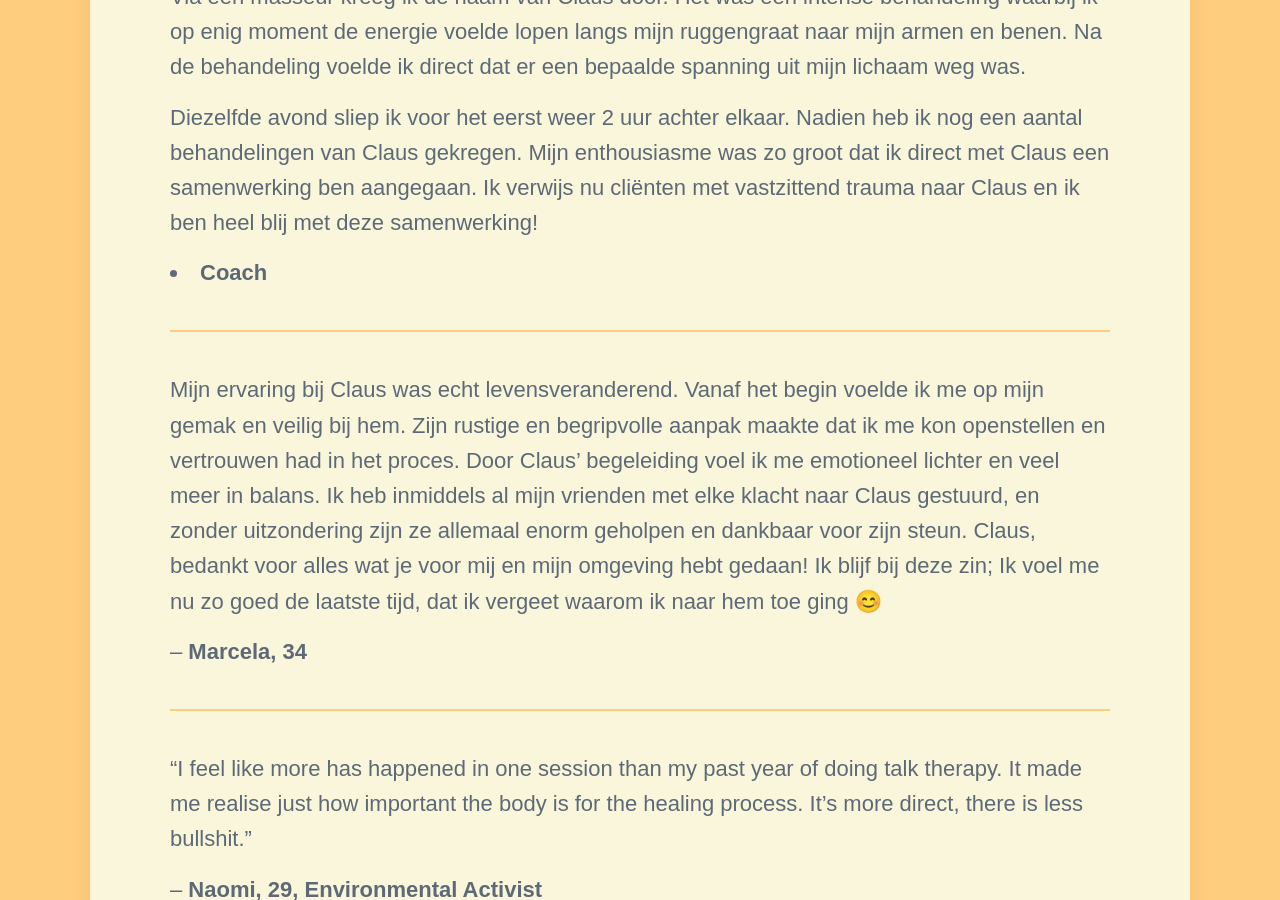
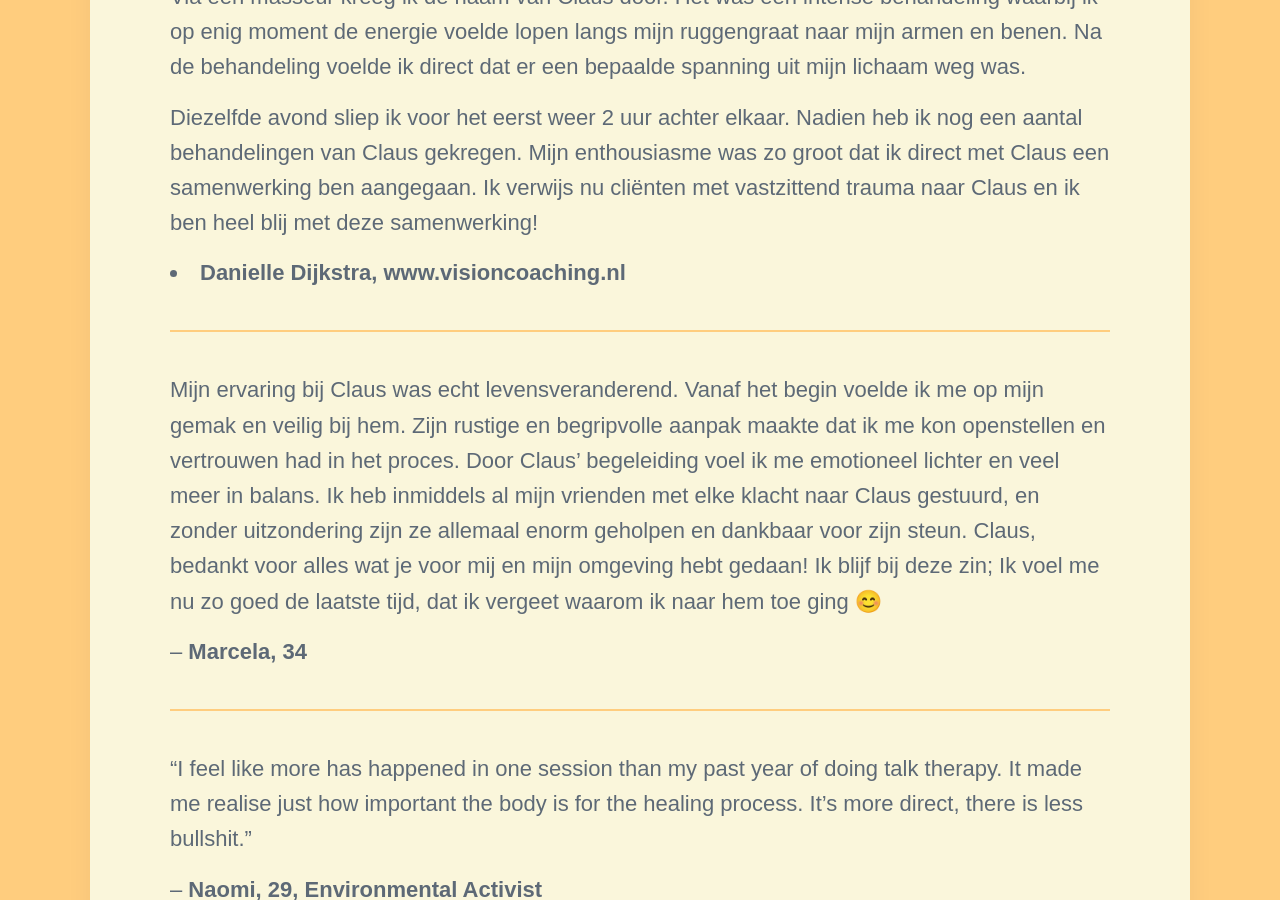
Before and after one commit to threekeytherapy/threekeytherapy.com, a Jekyll site: the page built from _pages/testimonials.md, in a window 1280 px wide and 900 px high, scrolled down 1323 px. Built offline with Jekyll 4.4.1, drawn with Linux system fonts in a browser that asks for light colours; nearby versions of some CDN libraries; some web fonts are replaced.

Commit message:
updates testimonials

```diff
--- a/_pages/testimonials.md
+++ b/_pages/testimonials.md
@@ -18,7 +18,7 @@ Via een masseur kreeg ik de naam van Claus door. Het was een intense behandeling
 
 Diezelfde avond sliep ik voor het eerst weer 2 uur achter elkaar.  Nadien heb ik nog een aantal behandelingen van Claus gekregen. Mijn enthousiasme was zo groot dat ik direct met Claus een samenwerking ben aangegaan. Ik verwijs nu cliënten met vastzittend trauma naar Claus en ik ben heel blij met deze samenwerking!
 
-- **Coach**
+- **Danielle Dijkstra, www.visioncoaching.nl**
 
 ---
 
```
